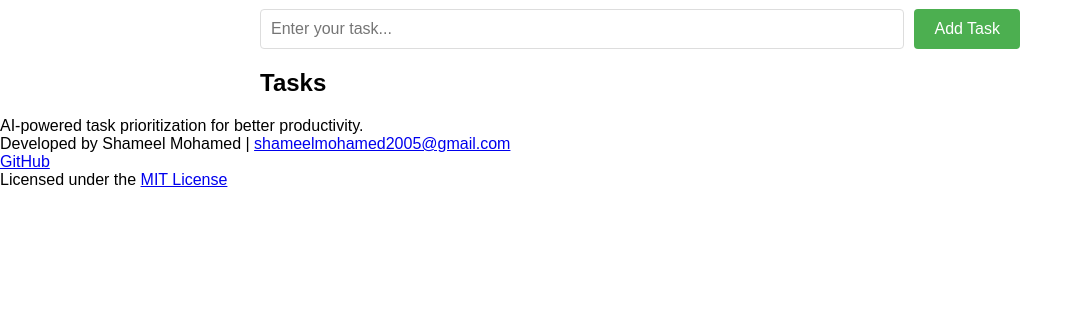
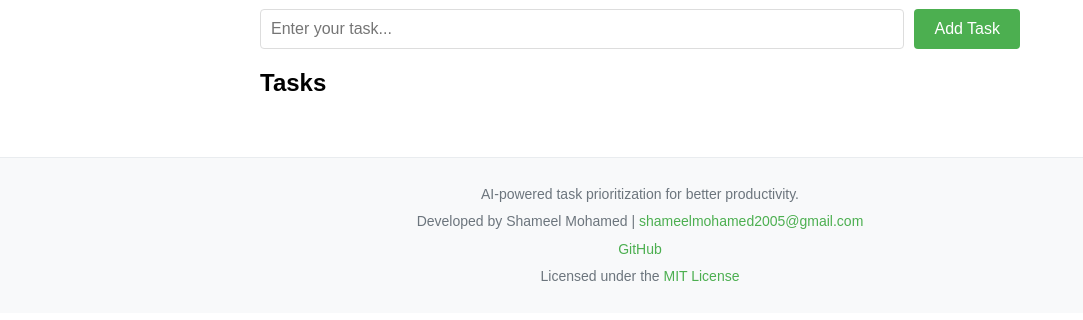
Before and after one commit to ShameelMohamed/AI-TODO, a plain HTML site: page index.html in a window 1280 px wide. Shown: the part 78-398 px from the top of the page, without its empty margins (0-1083 px from the left). Drawn offline with Linux system fonts and the light colour scheme.

Commit message:
Update styles.css

```diff
--- a/styles.css
+++ b/styles.css
@@ -112,3 +112,45 @@ button:hover {
     color: #666;
     font-style: italic;
 }
+
+.footer {
+    background-color: #f8f9fa;
+    padding: 20px 0;
+    margin-top: 40px;
+    border-top: 1px solid #e9ecef;
+}
+
+.footer-content {
+    max-width: 800px;
+    margin: 0 auto;
+    text-align: center;
+    color: #6c757d;
+    font-size: 14px;
+    line-height: 1.6;
+}
+
+.footer-content p {
+    margin: 5px 0;
+}
+
+.footer-content a {
+    color: #4CAF50;
+    text-decoration: none;
+}
+
+.footer-content a:hover {
+    text-decoration: underline;
+}
+
+.github-link {
+    margin: 10px 0;
+}
+
+.github-link a {
+    color: #4CAF50;
+    text-decoration: none;
+}
+
+.github-link a:hover {
+    text-decoration: underline;
+}
```
